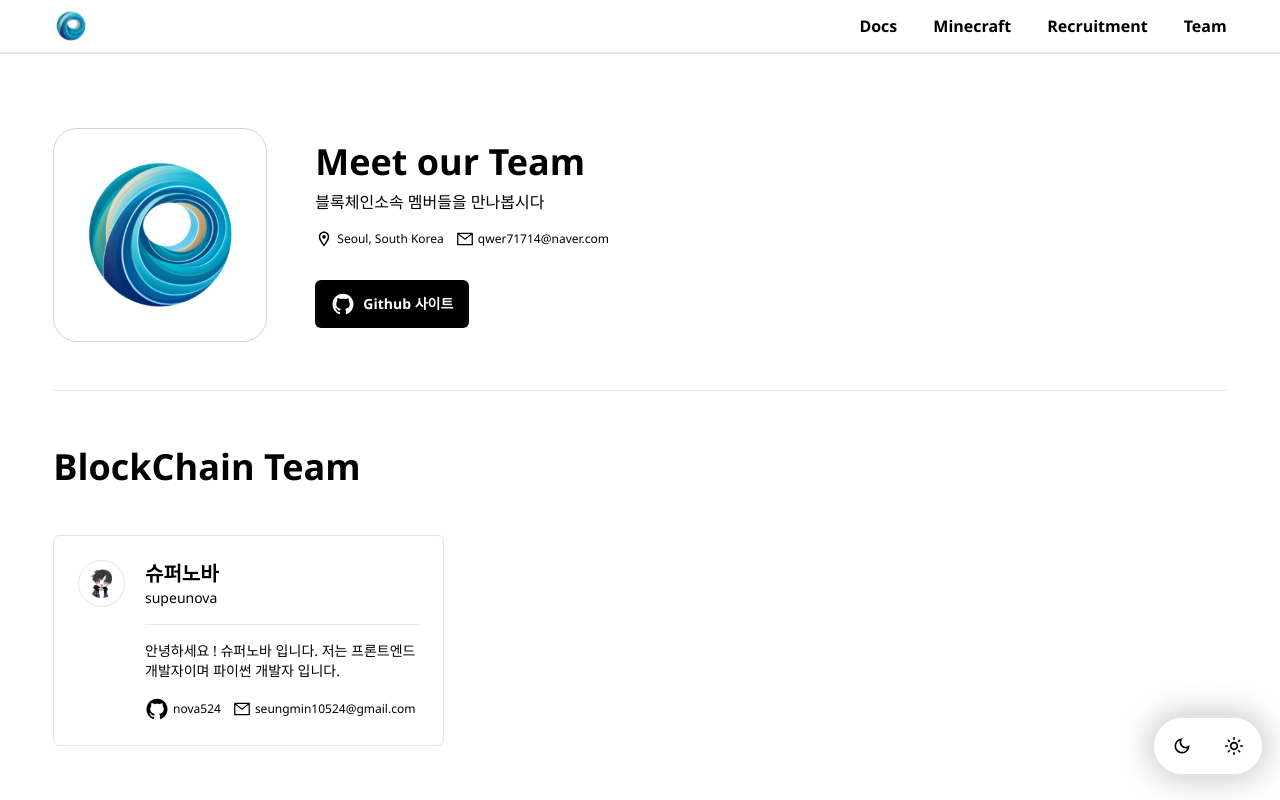
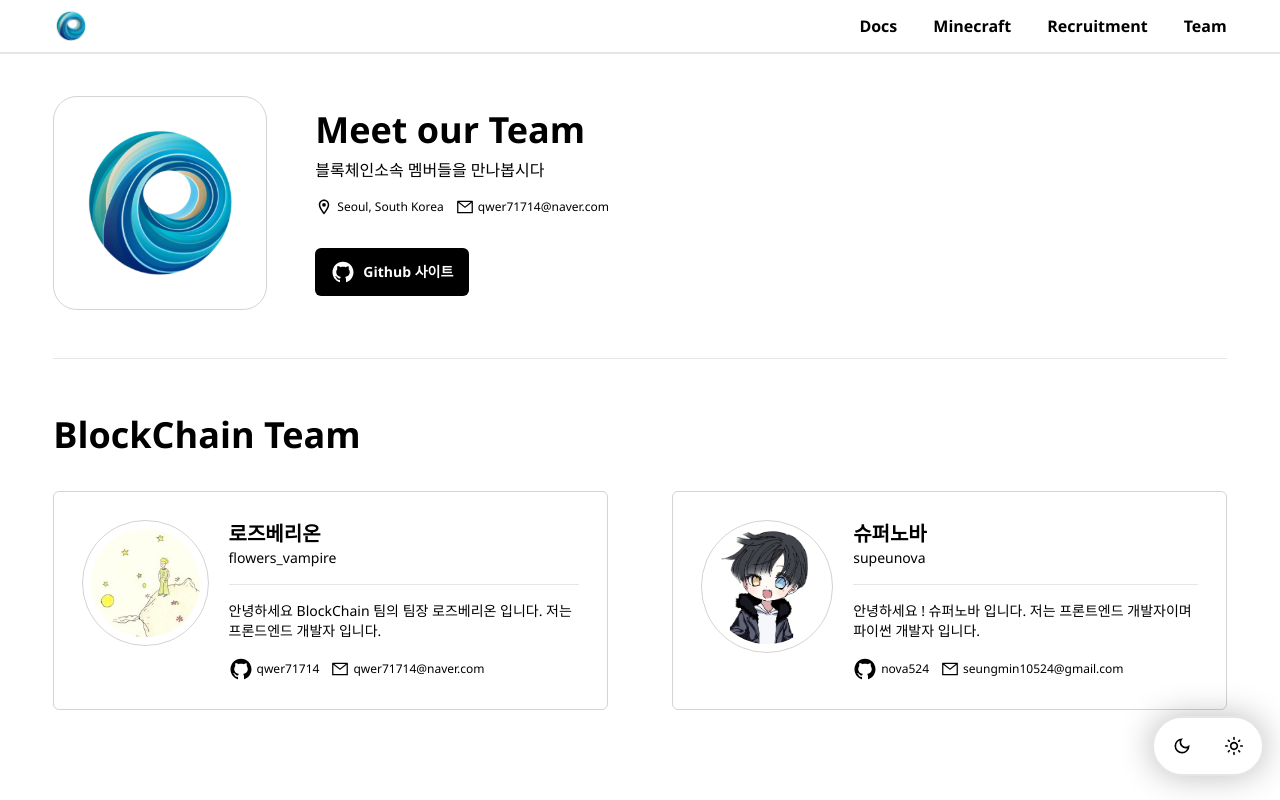
Before and after one commit to qwer71714/blockchain, a Next.js app: page /Pages/Docs/Team in a window 1280 px wide. Shown: the top 800 px of the page. Built offline with nearby package versions, Linux system fonts and the light colour scheme.

Commit message:
수정함 귀찮

```diff
--- a/app/Pages/Docs/Team/Modules/TeamIntegration.tsx
+++ b/app/Pages/Docs/Team/Modules/TeamIntegration.tsx
@@ -6,16 +6,16 @@ import Member from "./TeamIntroduction/Member";
 export default function TeamIntegration() {
   return (
     <div>
-      <div className="pt-32">
+      <div className="pt-24">
         <Meet />
         <hr className="dark:border-stone-700 mt-12" />
       </div>
       <div className="pt-14">
         <Member />
       </div>
-      {/* <div className="pt-48">
+      <div className="pt-48">
         <Join />
-      </div> */}
+      </div>
       <br />
       <br />
       <br />
--- a/app/Pages/Docs/Team/Modules/TeamIntroduction/Member.tsx
+++ b/app/Pages/Docs/Team/Modules/TeamIntroduction/Member.tsx
@@ -1,6 +1,7 @@
 import DiscordProfile from "@/app/components/DiscordProfile";
 import React from "react";
-import Tesx from "@/public/images/TeamProfile/supernova.png";
+import supe from "@/public/images/TeamProfile/supernova.png";
+import vampire from "@/public/images/TeamProfile/qwer71714.jpg";
 
 export default function Member() {
   return (
@@ -8,11 +9,23 @@ export default function Member() {
       <div>
         <h1 className="text-4xl font-bold">BlockChain Team</h1>
       </div>
-      <br />
-      <br />
+      <div className="mt-9 grid grid-cols-2 gap-16">
+        <div>
           <DiscordProfile
-        src={Tesx}
-        alt="Tesx"
+            src={vampire}
+            alt="vampire"
+            name="로즈베리온"
+            discordid="flowers_vampire"
+            introduction="안녕하세요 BlockChain 팀의 팀장 로즈베리온 입니다. 저는 프론드엔드 개발자 입니다."
+            href="https://github.com/qwer71714"
+            gitHublink="qwer71714"
+            mail="qwer71714@naver.com"
+          />
+        </div>
+        <div>
+          <DiscordProfile
+            src={supe}
+            alt="supe"
             name="슈퍼노바"
             discordid="supeunova"
             introduction="안녕하세요 ! 슈퍼노바 입니다. 저는 프론트엔드 개발자이며 파이썬 개발자 입니다."
@@ -21,5 +34,7 @@ export default function Member() {
             mail="seungmin10524@gmail.com"
           />
         </div>
+      </div>
+    </div>
   );
 }
--- a/app/components/DiscordProfile.tsx
+++ b/app/components/DiscordProfile.tsx
@@ -27,8 +27,8 @@ const DiscordProfile: React.FC<DiscordProfileProps> = ({
   src,
 }) => {
   return (
-    <div className="flex items-center w-1/3">
-      <div className="p-6 dark:border-stone-700 border-stone-200 border rounded-md">
+    <div className="flex items-center">
+      <div className="p-7 dark:border-stone-700 dark:border-2 border-stone-300 border rounded-md">
         {/* 프로필 사진 */}
         <div className="flex items-center">
           <div className="mb-auto">
@@ -36,7 +36,7 @@ const DiscordProfile: React.FC<DiscordProfileProps> = ({
               src={src}
               alt={alt || "Discord Profile"}
               width={width}
-              className="rounded-full dark:border-stone-700 border-stone-200 border p-2"
+              className="rounded-full dark:border-stone-700 dark:border-2 border-stone-300 border p-2"
             />
           </div>
           <div className="pl-5">
--- a/app/components/Never/Menu.tsx
+++ b/app/components/Never/Menu.tsx
@@ -25,10 +25,10 @@ const Menu = () => {
         fixed
         w-full
         border-b-2
-        backdrop-blur-md
+        backdrop-blur-sm
         duration-200
         border-stone-200
-        bg-white/60
+        bg-white/50
         dark:border-stone-950
         dark:bg-black/50
         "
```
Also changed, not shown: public/images/TeamProfile/qwer71714.jpg (added). Lines whose indentation alone changed are shown as unchanged.
